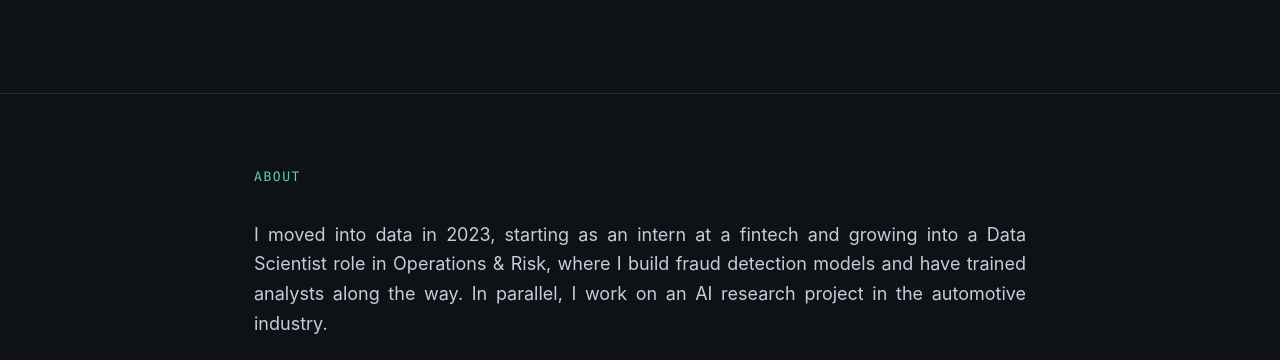
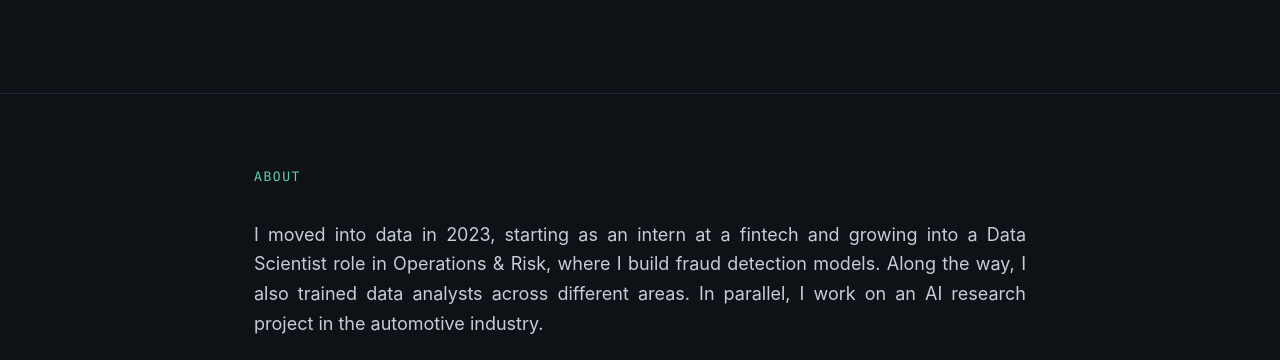
Before and after one commit to bruno-lima98/bruno-lima98.github.io, a plain HTML site: page index.html in a window 1280 px wide. Shown: the part 440-800 px from the top of the page. Drawn offline with Linux system fonts and the light colour scheme.

Commit message:
Update index.html

```diff
--- a/index.html
+++ b/index.html
@@ -153,7 +153,7 @@
   <section id="about">
     <div class="wrap about">
       <h2>About</h2>
-      <p>I moved into data in 2023, starting as an intern at a fintech and growing into a Data Scientist role in Operations &amp; Risk, where I build fraud detection models and have trained analysts along the way. In parallel, I work on an AI research project in the automotive industry.</p>
+      <p>I moved into data in 2023, starting as an intern at a fintech and growing into a Data Scientist role in Operations &amp; Risk, where I build fraud detection models. Along the way, I also trained data analysts across different areas. In parallel, I work on an AI research project in the automotive industry.</p>
     </div>
   </section>
 
```
